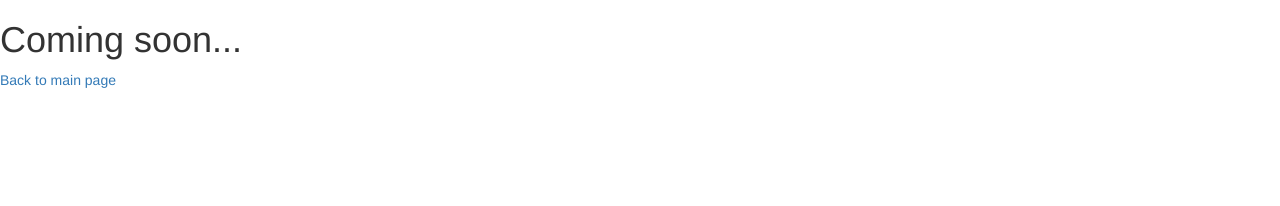
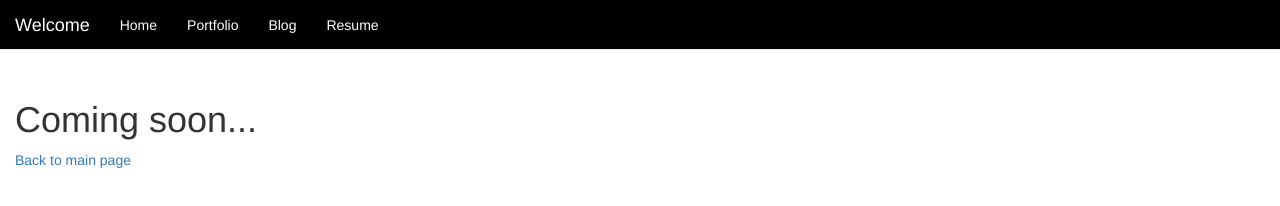
Before and after one commit to impersin/myHome, a website: page client/index.html at #!/blog in a window 1280 px wide. Drawn offline with nearby package versions, Linux system fonts and the light colour scheme; some packages are replaced by stand-ins of ours.

```diff
--- a/client/views/blog.html
+++ b/client/views/blog.html
@@ -1,3 +1,29 @@
-
-<h1>Coming soon...</h1>
-<a href='/#/'>Back to main page</a>
+  <nav class="navbar navbar-default navbar-fixed-top">
+    <div class="container-fluid">
+      <div class="navbar-header">
+        <span class="navbar-brand menu">Welcome</span>
+      </div>
+        <ul class="nav navbar-nav">
+          <li><a class="menu" href="#">Home</a></li>
+          <li class="dropdown">
+              <a class="menu dropdown-toggle" data-toggle="dropdown" href="">Portfolio</a>
+                <ul class="dropdown-menu">
+                  <li><a href="/#!/thegauntlet">Thegauntlet</a></li>
+                  <li><a href="/#!/wefitly">Wefit.ly</a></li>
+                  <li><a href="/#!/mykicks">MyKicks</a></li>
+                </ul>
+          </li>
+          <li><a class="menu" href="">Blog</a></li>
+          <li class="dropdown">
+              <a class="menu dropdown-toggle" data-toggle="dropdown" href="">Resume</a>
+                <ul class="dropdown-menu">
+                  <li><a href="/#!/resume">Preview</a></li>
+                  <li><a href="../style/images/TaegyuLeemResume.pdf" download>Download</a></li>
+                </ul>
+        </ul>
+    </div>
+  </nav>
+  <div class="container-fluid">
+    <h1 style='margin-top:100px;'>Coming soon...</h1>
+    <a href='/#/'>Back to main page</a>
+  </div>
```
Also changed, not shown: client/views/home.html (+2 -2 lines).
